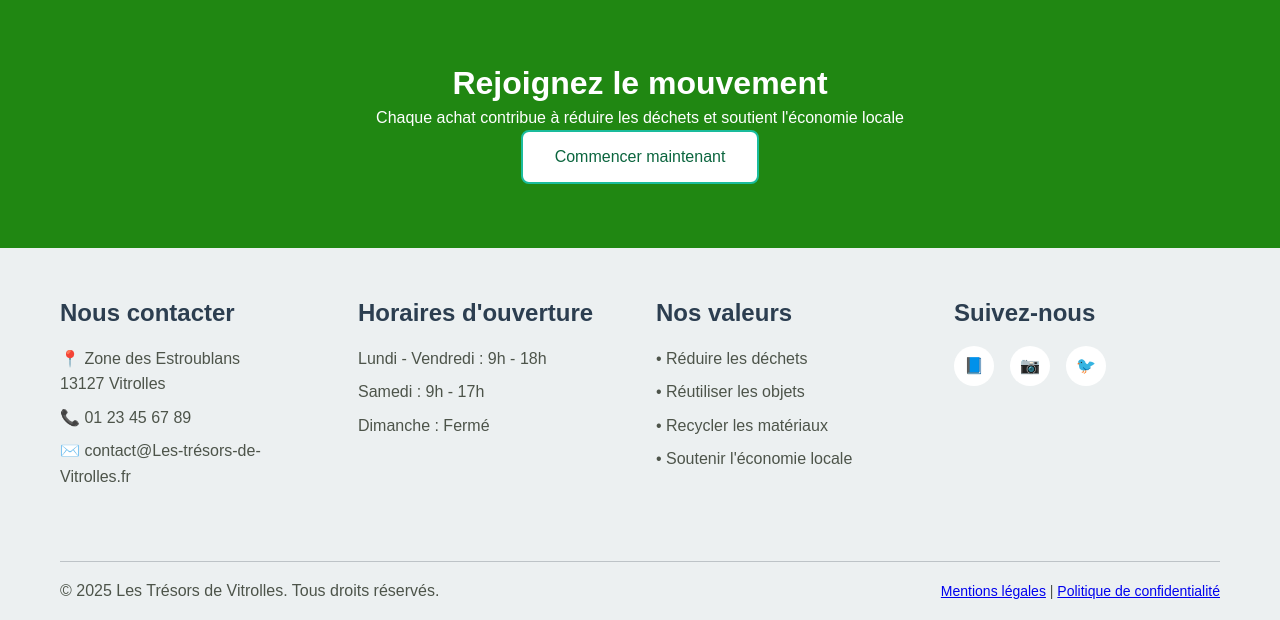
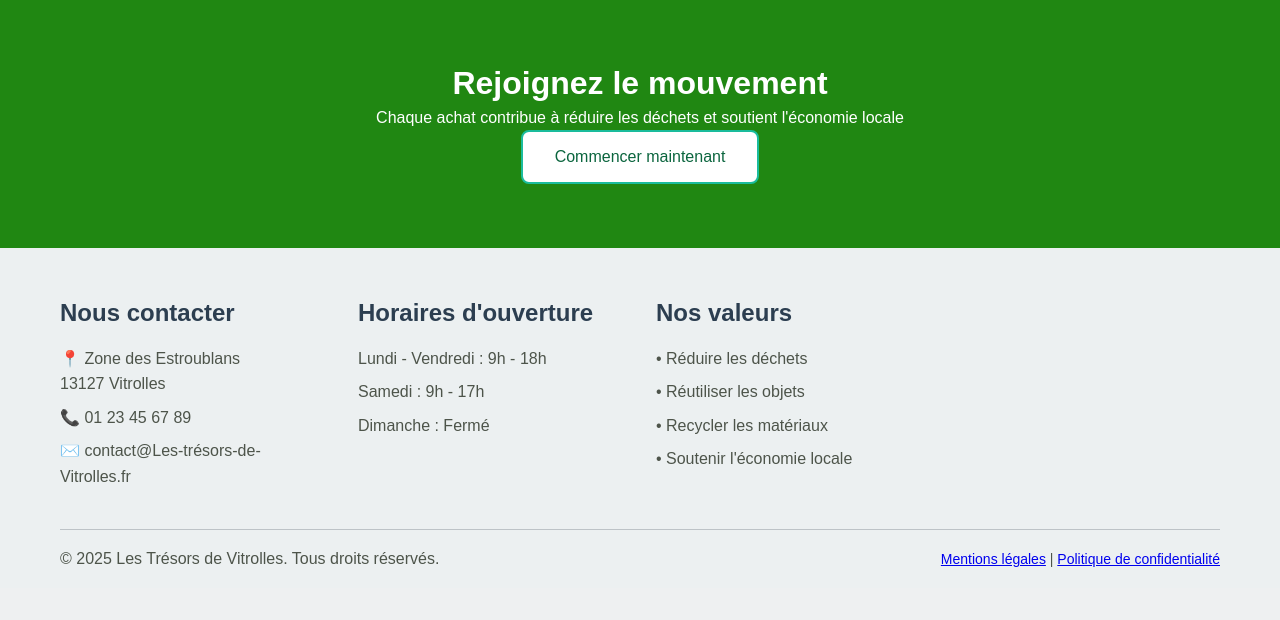
Before and after one commit to EnzoBagnis/SiteRessourcerie, a PHP site: page /index.php?action=footer in a window 1280 px wide. Shown: the part 1354-1974 px from the top of the page. After the commit the page ends 1921 px from the top, so only its background shows below. Run offline with PHP 8.4, Linux system fonts and the light colour scheme; some libraries are stand-ins or nearby versions.

Commit message:
Update footer.php

```diff
--- a/views/layout/footer.php
+++ b/views/layout/footer.php
@@ -32,16 +32,6 @@
                     </ul>
                 </div>
 
-                <!-- Réseaux sociaux -->
-                <div class="footer-section">
-                    <h3>Suivez-nous</h3>
-                    <div class="social-links">
-                        <a href="#" class="social-link" aria-label="Facebook">📘</a>
-                        <a href="#" class="social-link" aria-label="Instagram">📷</a>
-                        <a href="#" class="social-link" aria-label="Twitter">🐦</a>
-                    </div>
-                </div>
-
                 <div>
                     <div id="ecoindex-badge"></div>
                     <script nonce="<?= $_SESSION['nonce'] ?>" src="https://cdn.jsdelivr.net/gh/cnumr/ecoindex_badge@3/assets/js/ecoindex-badge.js" integrity="sha384-uzG8a1AszF3mbui4HxpNQ/1DwW4XQAEhj/C4lTmS2zTDrnz2bIDxG00A6rf7e62S" crossorigin="anonymous" defer></script>
```
